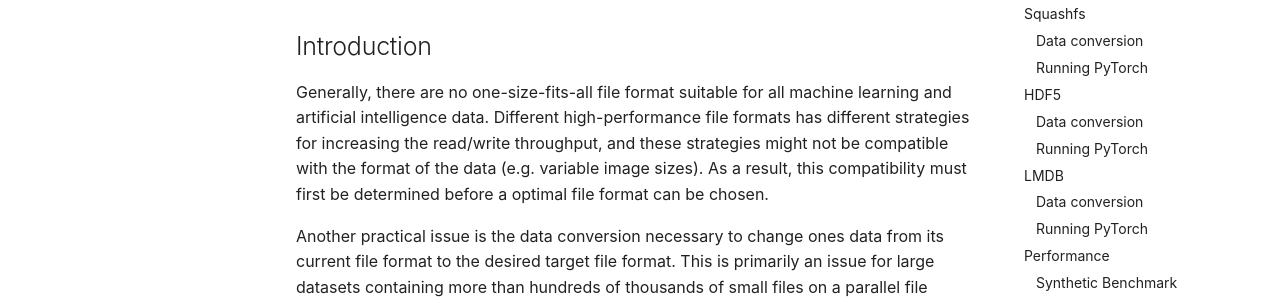
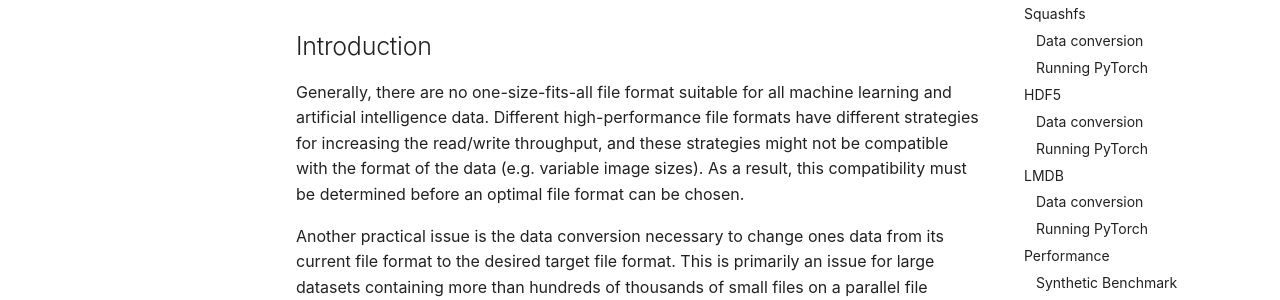
Before and after one commit to aniskhan25/LUMI-AI-Guide, an MkDocs documentation site: the page built from docs/file_formats.md, in a window 1280 px wide and 900 px high. Shown: the part 199-499 px from the top of the window. Built offline with MkDocs 1.6.1 and Material for MkDocs 9.7.7, drawn with Linux system fonts in a browser that asks for light colours.

Commit message:
Update file_formats.md

```diff
--- a/docs/file_formats.md
+++ b/docs/file_formats.md
@@ -2,7 +2,7 @@
 
 ## Introduction
 
-Generally, there are no one-size-fits-all file format suitable for all machine learning and artificial intelligence data. Different high-performance file formats has different strategies for increasing the read/write throughput, and these strategies might not be compatible with the format of the data (e.g. variable image sizes). As a result, this compatibility must first be determined before a optimal file format can be chosen.
+Generally, there are no one-size-fits-all file format suitable for all machine learning and artificial intelligence data. Different high-performance file formats have different strategies for increasing the read/write throughput, and these strategies might not be compatible with the format of the data (e.g. variable image sizes). As a result, this compatibility must be determined before an optimal file format can be chosen.
 
 Another practical issue is the data conversion necessary to change ones data from its current file format to the desired target file format. This is primarily an issue for large datasets containing more than hundreds of thousands of small files on a parallel file system like on LUMI. Converting the data to a raw format must be avoided at all cost to preserve the integrity of the file system for all users. This issue can be circumvented in various ways, one options is to prepare the data the desired file format before is it transferred to LUMI, another option is to convert directly from the initial format (often .zip) to the target file format.
 
```
